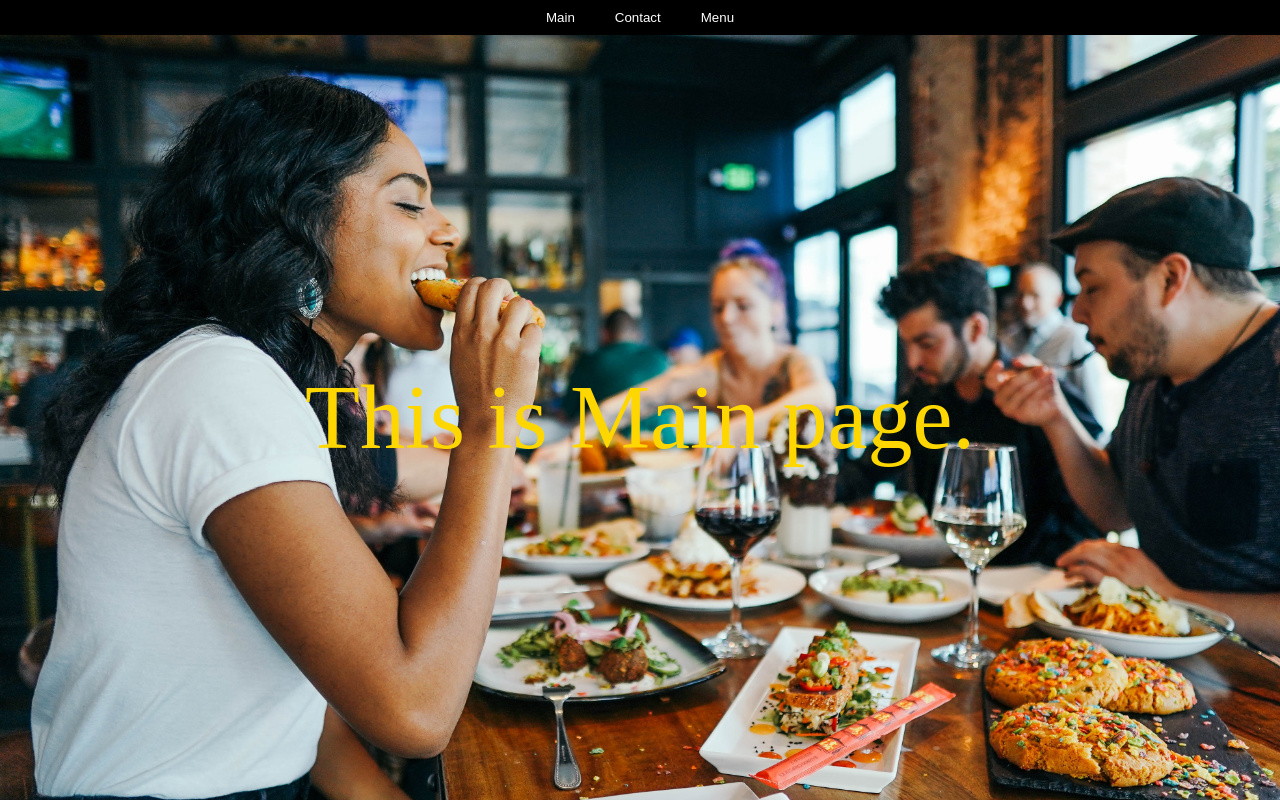
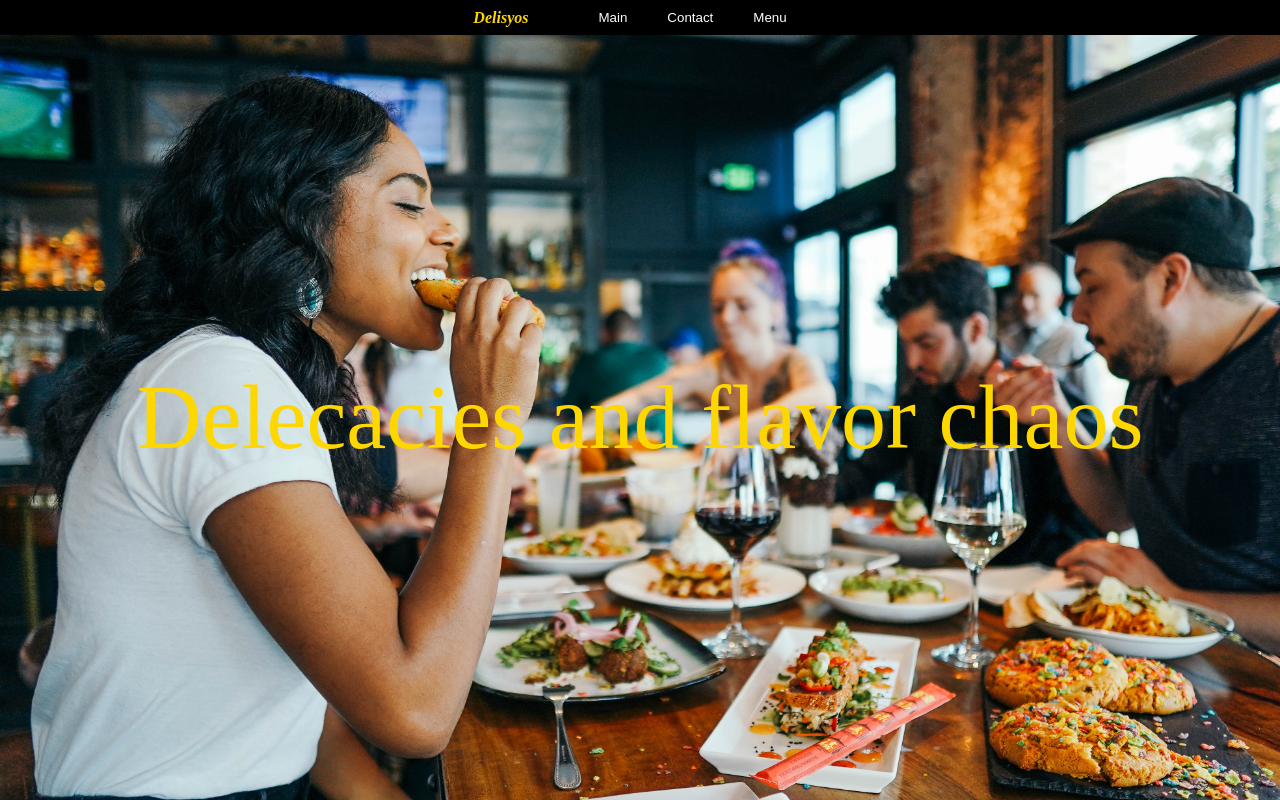
Before and after one commit to kamaladdi34/odin-restaurant, a website built with webpack: page dist/index.html in a window 1280 px wide. Built offline with nearby package versions, Linux system fonts and the light colour scheme.

Commit message:
Add logo and change some css

```diff
--- a/src/components/NavBar.js
+++ b/src/components/NavBar.js
@@ -6,11 +6,14 @@ const createButton = (name)=>{
 let navBar, mainButton, contactButton, menuButton;
 const NavBar = ()=>{
     navBar = document.createElement('div');
+    let logo = document.createElement('h4');
+    logo.classList.add('logo');
+    logo.innerText = 'Delisyos';
     navBar.classList.add('nav');
     mainButton = createButton('Main');
     contactButton = createButton('Contact');
     menuButton = createButton('Menu');
-    navBar.append(mainButton, contactButton, menuButton);
+    navBar.append(logo, mainButton, contactButton, menuButton);
     return navBar;
 }
 export default NavBar;
--- a/src/index.css
+++ b/src/index.css
@@ -18,7 +18,7 @@ body{
     background-color: black;
 }
 .nav button:hover{
-    background-color: rgb(85, 30, 0);
+    background-color: rgb(210, 35, 0);
     cursor: pointer;
 }
 #content{
@@ -28,12 +28,17 @@ body{
     grid-template-rows: 1fr;
 }
 .nav{
-    width: 100%;
     display: flex;
     justify-content: center;
     background-color: black;
+    align-items: center;
 }
-.main{
+.logo{
+    color: gold;
+    font-style: italic;
+    margin-right: 50px;
+}
+.page{
     background-image: url('./pages/main-menu-image.jpg');
     background-size: cover;
     background-repeat: no-repeat;
--- a/src/pages/contact.js
+++ b/src/pages/contact.js
@@ -1,6 +1,7 @@
 const Contact = ()=>{
     let element = document.createElement('div');
-    element.innerText = 'This is contact page.';
+    element.innerText = 'Dilisyos@super.nice';
+    element.classList.add('page');
     return element;
 }
 export default Contact;
--- a/src/pages/main.js
+++ b/src/pages/main.js
@@ -1,7 +1,7 @@
 const Main = ()=>{
     let element = document.createElement('div');
-    element.classList.add('main');
-    element.innerText = 'This is Main page.';
+    element.classList.add('page');
+    element.innerText = 'Delecacies and flavor chaos';
     return element;
 }
 export default Main;
--- a/src/pages/menu.js
+++ b/src/pages/menu.js
@@ -1,6 +1,7 @@
 const Menu = ()=>{
     let element = document.createElement('div');
-    element.innerText = 'This is Menu page.';
+    element.innerText = 'Menu';
+    element.classList.add('page');
     return element;
 }
 export default Menu;
```
Also changed, not shown: dist/main.js.
